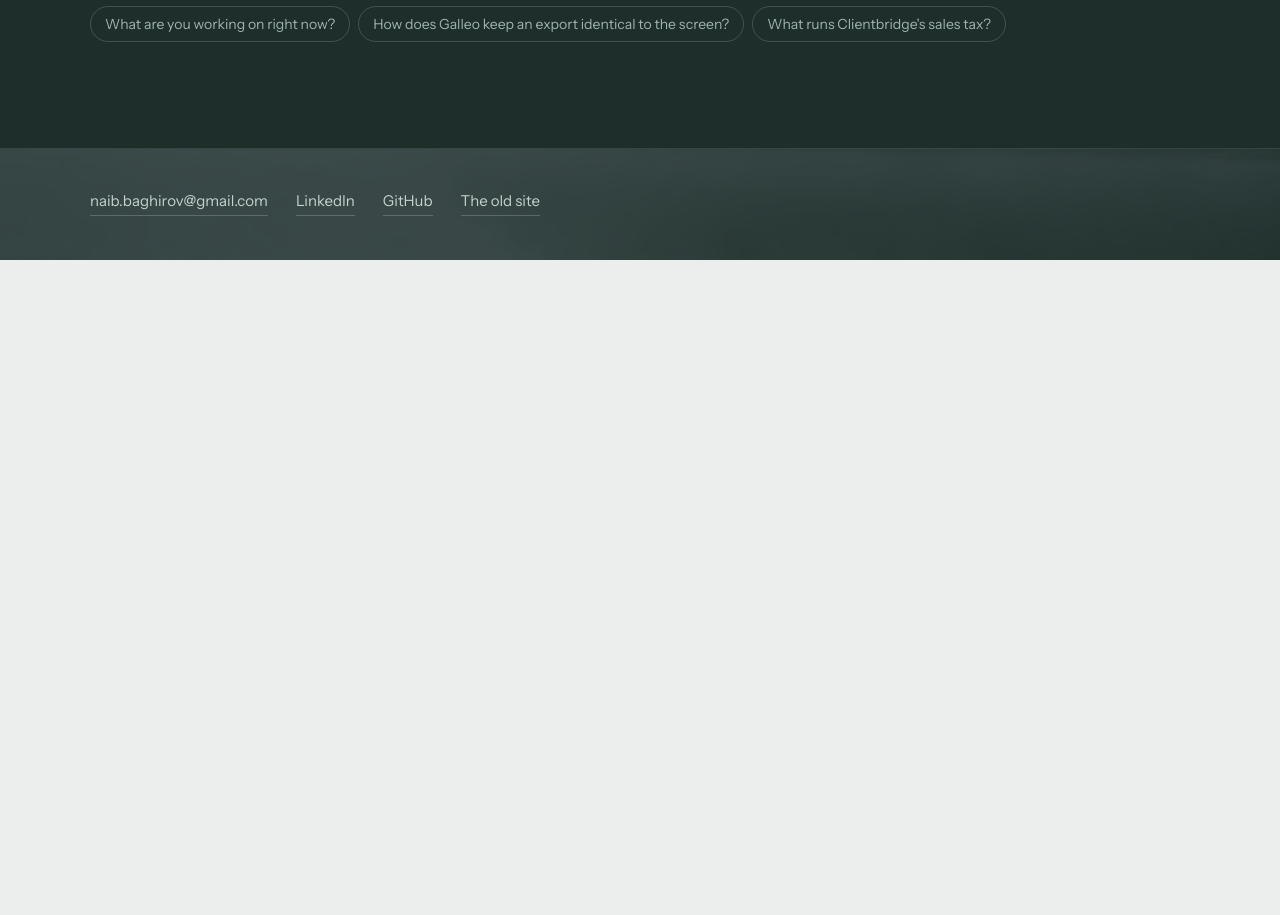
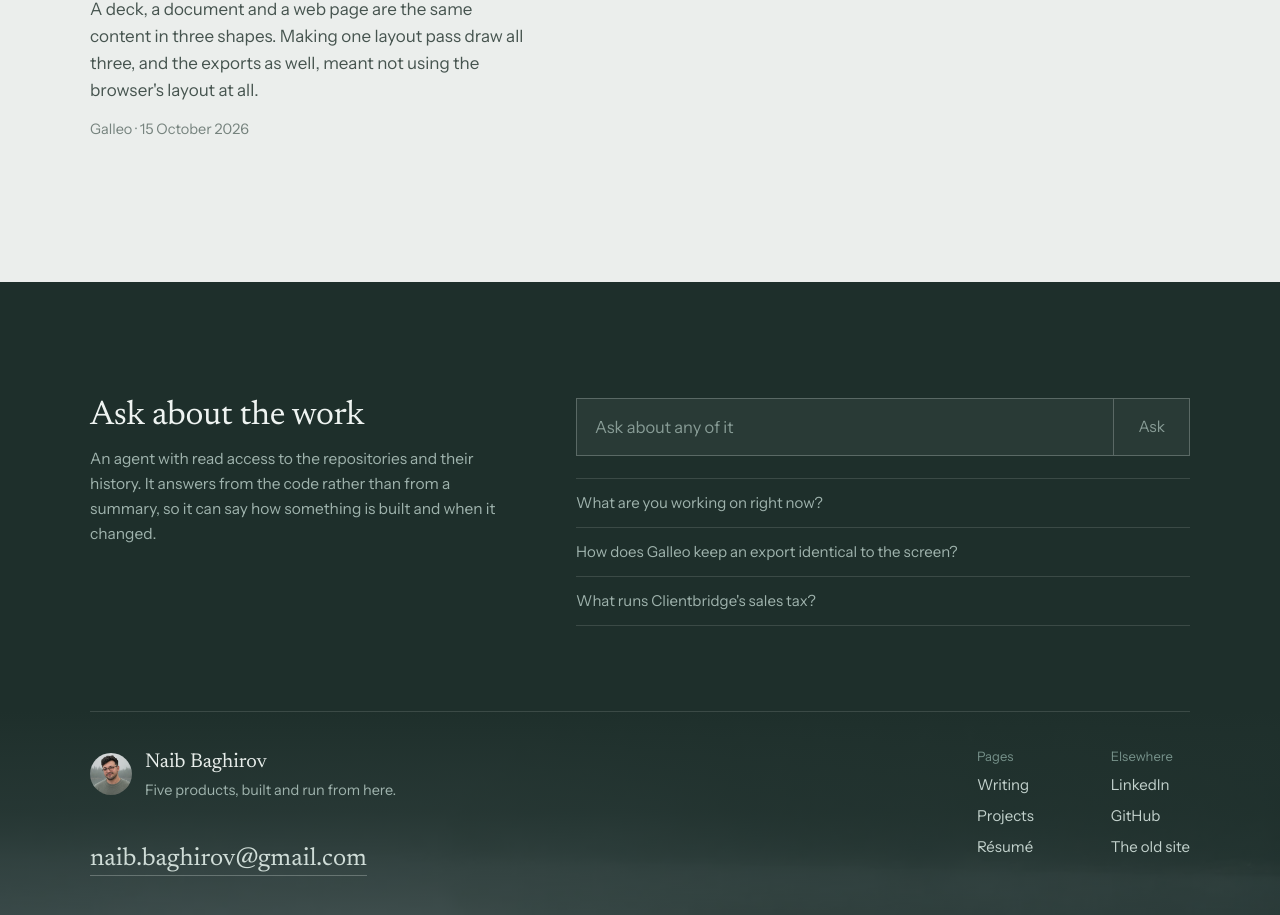
Before and after one commit to nbaghiro/nbaghiro.com, a React (Vite) app in the folder client/: page / in a window 1280 px wide. Shown: the part 1882-2797 px from the top of the page. Before the commit the page ends 2142 px from the top, so only its background shows below. Built offline with nearby package versions, Linux system fonts and the light colour scheme; a web font is replaced by a local one.

Commit message:
Give the question band two columns and let the lake close the page

```diff
--- a/client/src/components/Ask.css
+++ b/client/src/components/Ask.css
@@ -1,19 +1,26 @@
-/* One input and one answer, on the dark band. */
+/* One input and one answer, on the dark band: the field and its button are a single ruled
+   row, and the questions below it are rows of the same width rather than pills. */
 .ask-form {
     display: flex;
-    gap: 10px;
-    max-width: 620px;
+    align-items: stretch;
+    background: rgba(255, 255, 255, 0.05);
+    border: 1px solid rgba(231, 237, 234, 0.26);
+}
+.ask-form:focus-within {
+    border-color: rgba(231, 237, 234, 0.55);
 }
 .ask-form input {
     flex: 1;
     min-width: 0;
     font: inherit;
-    font-size: 16px;
+    font-size: 16.5px;
     color: #e7edea;
-    background: rgba(255, 255, 255, 0.06);
-    border: 1px solid rgba(231, 237, 234, 0.22);
-    border-radius: 2px;
-    padding: 13px 16px;
+    background: none;
+    border: 0;
+    padding: 15px 18px;
+}
+.ask-form input:focus {
+    outline: none;
 }
 .ask-form input::placeholder {
     color: #879b95;
@@ -23,40 +30,44 @@
 }
 .ask-form button {
     font: inherit;
-    font-size: 16px;
-    padding: 0 22px;
-    border: 1px solid rgba(231, 237, 234, 0.22);
-    border-radius: 2px;
-    background: #e7edea;
-    color: var(--pine);
+    font-size: 15.5px;
+    padding: 0 24px;
+    border: 0;
+    border-left: 1px solid rgba(231, 237, 234, 0.26);
+    background: none;
+    color: #e7edea;
     cursor: pointer;
 }
+.ask-form button:hover:not(:disabled) {
+    background: rgba(255, 255, 255, 0.08);
+}
 .ask-form button:disabled {
-    background: transparent;
     color: #879b95;
     cursor: default;
 }
 
 .ask-suggestions {
     list-style: none;
-    display: flex;
-    flex-wrap: wrap;
-    gap: 8px;
-    margin-top: 14px;
+    margin-top: 22px;
+    border-top: 1px solid rgba(231, 237, 234, 0.14);
+}
+.ask-suggestions li {
+    border-bottom: 1px solid rgba(231, 237, 234, 0.14);
 }
 .ask-suggestions button {
+    display: block;
+    width: 100%;
+    text-align: left;
     font: inherit;
-    font-size: 14px;
+    font-size: 15px;
     color: #9fb3ad;
     background: none;
-    border: 1px solid rgba(231, 237, 234, 0.18);
-    border-radius: 999px;
-    padding: 6px 14px;
+    border: 0;
+    padding: 12px 0;
     cursor: pointer;
 }
 .ask-suggestions button:hover:not(:disabled) {
     color: #e7edea;
-    border-color: rgba(231, 237, 234, 0.4);
 }
 
 .ask-thread {
--- a/client/src/pages/Home.css
+++ b/client/src/pages/Home.css
@@ -66,6 +66,7 @@
 /* Under the photograph: the standing of the work and the way in on one side, the newest
    piece of writing on the other, so neither reads as a row of identical cards. */
 .entry {
+    position: relative;
     width: var(--page);
     margin: 0 auto;
     padding: var(--band) 0;
@@ -165,24 +166,35 @@
     color: var(--water);
 }
 
+/* The dark foot of the page is one field, not two blocks: the question on the left, the
+   answer box on the right, and the lake coming up underneath the closing links. */
 .ask-band {
     background: var(--pine);
     color: #e7edea;
-    padding: var(--band) 0 calc(var(--band) * 0.75);
+    padding: calc(var(--band) * 0.82) 0 calc(var(--band) * 0.6);
 }
 .ask-inner {
     width: var(--page);
     margin: 0 auto;
+    display: grid;
+    gap: clamp(26px, 4vw, 44px);
+}
+@media (min-width: 900px) {
+    .ask-inner {
+        grid-template-columns: 0.8fr 1.2fr;
+        gap: clamp(48px, 6vw, 88px);
+        align-items: start;
+    }
 }
 .ask-inner h2 {
-    font-size: clamp(22px, 2.4vw, 28px);
-    color: #cfdcd7;
-    margin-bottom: 10px;
+    font-size: clamp(25px, 2.9vw, 34px);
+    color: #eef3f1;
 }
 .ask-lede {
-    max-width: 54ch;
+    margin-top: 12px;
+    max-width: 42ch;
+    font-size: 15.5px;
     color: #9fb3ad;
-    margin-bottom: 26px;
 }
 
 .site-foot {
@@ -190,7 +202,6 @@
     overflow: hidden;
     background: var(--pine);
     color: #e7edea;
-    border-top: 1px solid rgba(231, 237, 234, 0.12);
 }
 .site-foot img {
     position: absolute;
@@ -198,26 +209,98 @@
     width: 100%;
     height: 100%;
     object-fit: cover;
-    opacity: 0.22;
+    object-position: center 26%;
+    opacity: 0.72;
+}
+/* the photograph emerges at the foot rather than sitting behind the text */
+.site-foot::after {
+    content: "";
+    position: absolute;
+    inset: 0;
+    background: linear-gradient(
+        to bottom,
+        var(--pine) 0%,
+        rgba(30, 47, 43, 0.9) 28%,
+        rgba(30, 47, 43, 0.58) 64%,
+        rgba(30, 47, 43, 0.16) 100%
+    );
 }
 .foot-inner {
     position: relative;
+    z-index: 1;
     width: var(--page);
     margin: 0 auto;
-    padding: 40px 0 44px;
+    padding: 34px 0 clamp(120px, 15vw, 210px);
+    display: grid;
+    gap: 28px;
+    border-top: 1px solid rgba(231, 237, 234, 0.14);
 }
-.foot-links {
+@media (min-width: 760px) {
+    .foot-inner {
+        grid-template-columns: 1fr auto;
+        gap: 40px clamp(40px, 6vw, 96px);
+        align-items: start;
+    }
+}
+.foot-left {
+    display: grid;
+    gap: clamp(26px, 3vw, 38px);
+    justify-items: start;
+}
+.foot-mark {
     display: flex;
-    flex-wrap: wrap;
-    gap: 10px 28px;
+    align-items: center;
+    gap: 13px;
+}
+.foot-mark img {
+    position: static;
+    width: 42px;
+    height: 42px;
+    border-radius: 50%;
+    opacity: 1;
+    object-fit: cover;
+    flex: none;
+}
+.foot-name {
+    font-family: var(--font-display);
+    font-size: 20px;
+}
+.foot-line {
+    margin-top: 1px;
+    font-size: 14.5px;
+    color: #9fb3ad;
+}
+.foot-cols {
+    display: flex;
+    gap: clamp(40px, 6vw, 84px);
+}
+.foot-cols div {
+    display: flex;
+    flex-direction: column;
+    gap: 7px;
     font-size: 15px;
 }
-.foot-links a {
+.foot-label {
+    font-size: 13px;
+    color: #76918a;
+}
+.foot-cols a {
     color: #c3d2cd;
-    border-bottom: 1px solid rgba(231, 237, 234, 0.22);
-    padding-bottom: 2px;
+    width: fit-content;
 }
-.foot-links a:hover {
+.foot-cols a:hover {
     color: #e7edea;
-    border-bottom-color: #e7edea;
 }
+.foot-mail {
+    font-family: var(--font-display);
+    font-size: clamp(19px, 2.2vw, 25px);
+}
+.foot-mail a {
+    color: #cfdcd7;
+    border-bottom: 1px solid rgba(231, 237, 234, 0.28);
+    padding-bottom: 3px;
+}
+.foot-mail a:hover {
+    color: #fff;
+    border-bottom-color: #fff;
+}
--- a/client/src/pages/Home.jsx
+++ b/client/src/pages/Home.jsx
@@ -1,6 +1,7 @@
 import { Link } from "react-router-dom";
 import { POSTS, readableDate } from "../data/writing";
 import Ask from "../components/Ask";
+import PageArt from "../components/PageArt";
 import "./Home.css";
 
 const EMAIL = "naib.baghirov@gmail.com";
@@ -29,6 +30,7 @@ function Home() {
             </header>
 
             <section className="entry" aria-label="Where to go">
+                <PageArt kind="reflection" side="left" top={150} />
                 <div className="entry-side">
                     <p className="entry-note">
                         Each of these is run by one person, so the work includes
@@ -97,12 +99,15 @@ function Home() {
 
             <section className="ask-band" aria-labelledby="ask-title">
                 <div className="ask-inner">
+                    <div className="ask-head">
                         <h2 id="ask-title">Ask about the work</h2>
                         <p className="ask-lede">
-                        An agent with read access to the repositories and their
-                        history. It answers from the code rather than from a
-                        summary.
+                            An agent with read access to the repositories and
+                            their history. It answers from the code rather than
+                            from a summary, so it can say how something is built
+                            and when it changed.
                         </p>
+                    </div>
                     <Ask />
                 </div>
             </section>
@@ -110,8 +115,30 @@ function Home() {
             <footer className="site-foot">
                 <img src="/img/foot.webp" alt="" loading="lazy" />
                 <div className="foot-inner">
-                    <nav className="foot-links" aria-label="Elsewhere">
+                    <div className="foot-left">
+                        <div className="foot-mark">
+                            <img src="/img/portrait.webp" alt="" />
+                            <div>
+                                <p className="foot-name">Naib Baghirov</p>
+                                <p className="foot-line">
+                                    Five products, built and run from here.
+                                </p>
+                            </div>
+                        </div>
+                        <p className="foot-mail">
                             <a href={`mailto:${EMAIL}`}>{EMAIL}</a>
+                        </p>
+                    </div>
+
+                    <nav className="foot-cols" aria-label="Site">
+                        <div>
+                            <p className="foot-label">Pages</p>
+                            <Link to="/blogs">Writing</Link>
+                            <Link to="/projects">Projects</Link>
+                            <Link to="/about">Résumé</Link>
+                        </div>
+                        <div>
+                            <p className="foot-label">Elsewhere</p>
                             <a
                                 href="https://www.linkedin.com/in/naibbaghirov/"
                                 target="_blank"
@@ -127,6 +154,7 @@ function Home() {
                                 GitHub
                             </a>
                             <Link to="/dark">The old site</Link>
+                        </div>
                     </nav>
                 </div>
             </footer>
```
Lines whose indentation alone changed are shown as unchanged.
